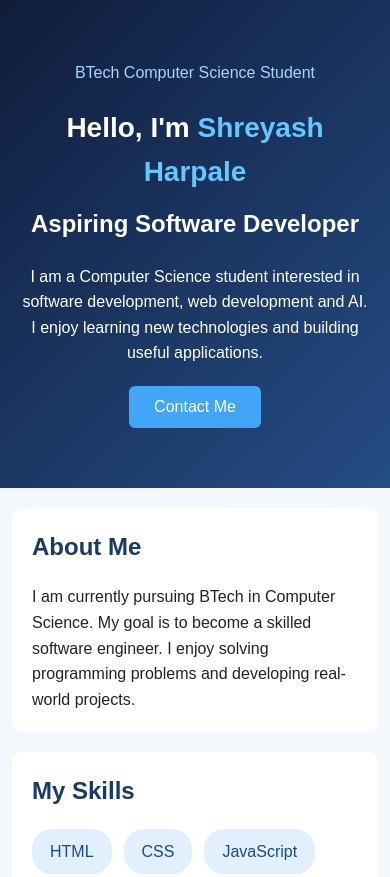
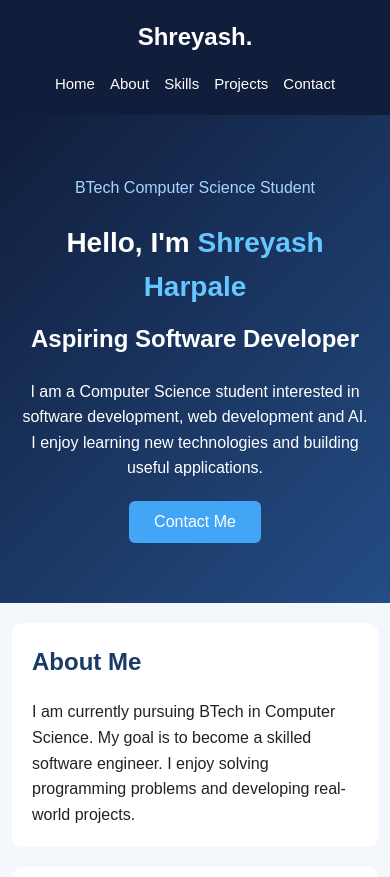
Before and after one commit to harpaleshreyash7-prog/github-practical-test, a plain HTML site: page index.html in a window 390 px wide. Shown: the top 877 px of the page. Drawn offline with Linux system fonts and the light colour scheme.

Commit message:
Add responsive navigation bar

```diff
--- a/index.html
+++ b/index.html
@@ -9,7 +9,20 @@
 </head>
 <body>
 
-    <header class="hero">
+<nav class="navbar">
+    <div class="logo">Shreyash.</div>
+
+    <ul>
+        <li><a href="#home">Home</a></li>
+        <li><a href="#about">About</a></li>
+        <li><a href="#skills">Skills</a></li>
+        <li><a href="#projects">Projects</a></li>
+        <li><a href="#contact">Contact</a></li>
+    </ul>
+</nav>
+
+
+    <header class="hero" id="home">
         <div class="hero-content">
             <p class="tag">BTech Computer Science Student</p>
 
@@ -28,7 +41,7 @@
         </div>
     </header>
 
-    <section class="about">
+    <section class="about" id="about">
         <h2>About Me</h2>
         <p>
             I am currently pursuing BTech in Computer Science.
@@ -38,7 +51,7 @@
         </p>
     </section>
 
-    <section class="skills">
+    <section class="skills" id="skills">
         <h2>My Skills</h2>
 
         <div class="skill-list">
@@ -52,7 +65,7 @@
         </div>
     </section>
 
-    <section class="projects">
+    <section class="projects" id="projects">
         <h2>My Projects</h2>
 
         <div class="project-card">
--- a/style.css
+++ b/style.css
@@ -115,3 +115,50 @@ section h2 {
         padding: 20px;
     }
 }
+
+.navbar {
+    background-color: #101d3b;
+    padding: 18px 8%;
+    display: flex;
+    justify-content: space-between;
+    align-items: center;
+}
+
+.logo {
+    color: white;
+    font-size: 24px;
+    font-weight: bold;
+}
+
+.navbar ul {
+    display: flex;
+    list-style: none;
+    gap: 25px;
+}
+
+.navbar ul li a {
+    color: white;
+    text-decoration: none;
+    font-size: 15px;
+}
+
+.navbar ul li a:hover {
+    color: #65c7ff;
+}
+
+html {
+    scroll-behavior: smooth;
+}
+
+@media (max-width: 600px) {
+    .navbar {
+        flex-direction: column;
+        gap: 15px;
+    }
+
+    .navbar ul {
+        flex-wrap: wrap;
+        justify-content: center;
+        gap: 15px;
+    }
+}
```
